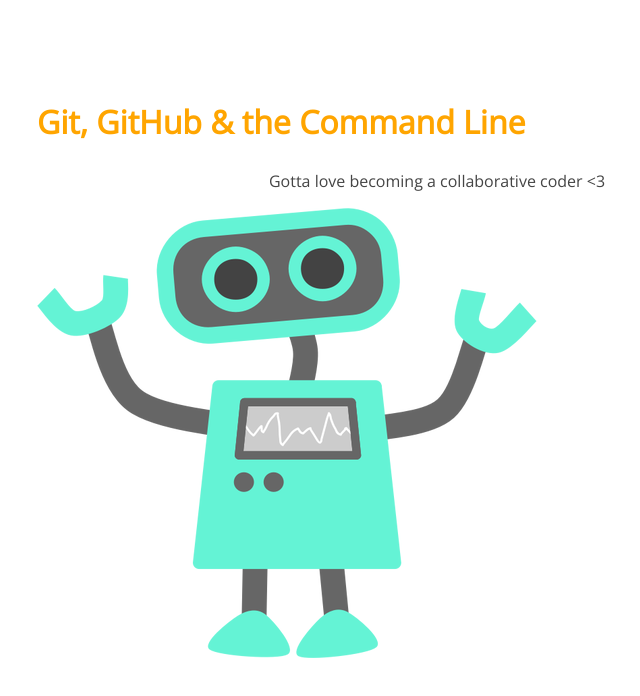
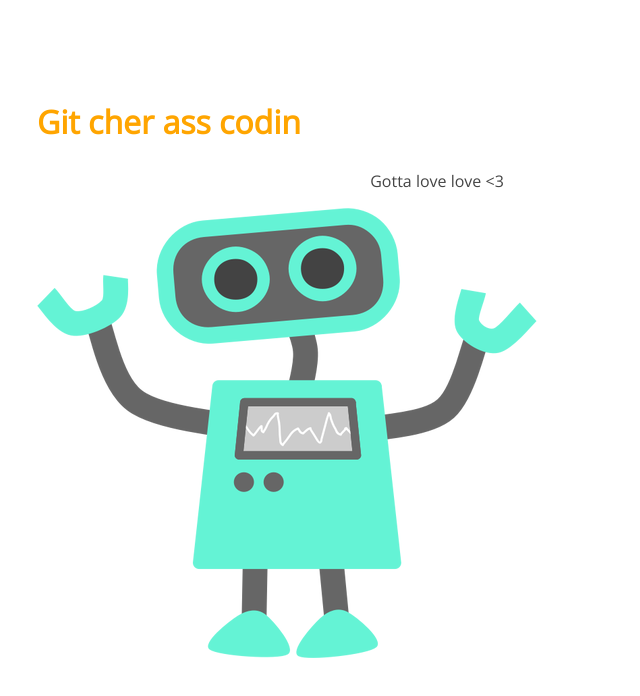
Before and after one commit to loanton/105-project, a plain HTML site: page index.html in a window 1280 px wide. Shown: the whole page, without its empty margins (203-843 px from the left). Drawn offline with nearby package versions, Linux system fonts and the light colour scheme.

Commit message:
commiting branch changes

```diff
--- a/index.html
+++ b/index.html
@@ -8,8 +8,8 @@
 </head>
 <body>
 	<section>
-		<h1>Git, GitHub & the Command Line</h1>
-		<p>Gotta love becoming a collaborative coder <3</p>
+		<h1>Git cher ass codin</h1>
+		<p>Gotta love love <3</p>
 		<img src="img/happy-blue-robot.png">
 	</section>
 </body>
```
Also changed, not shown: css/style.css (line endings or trailing spaces).
